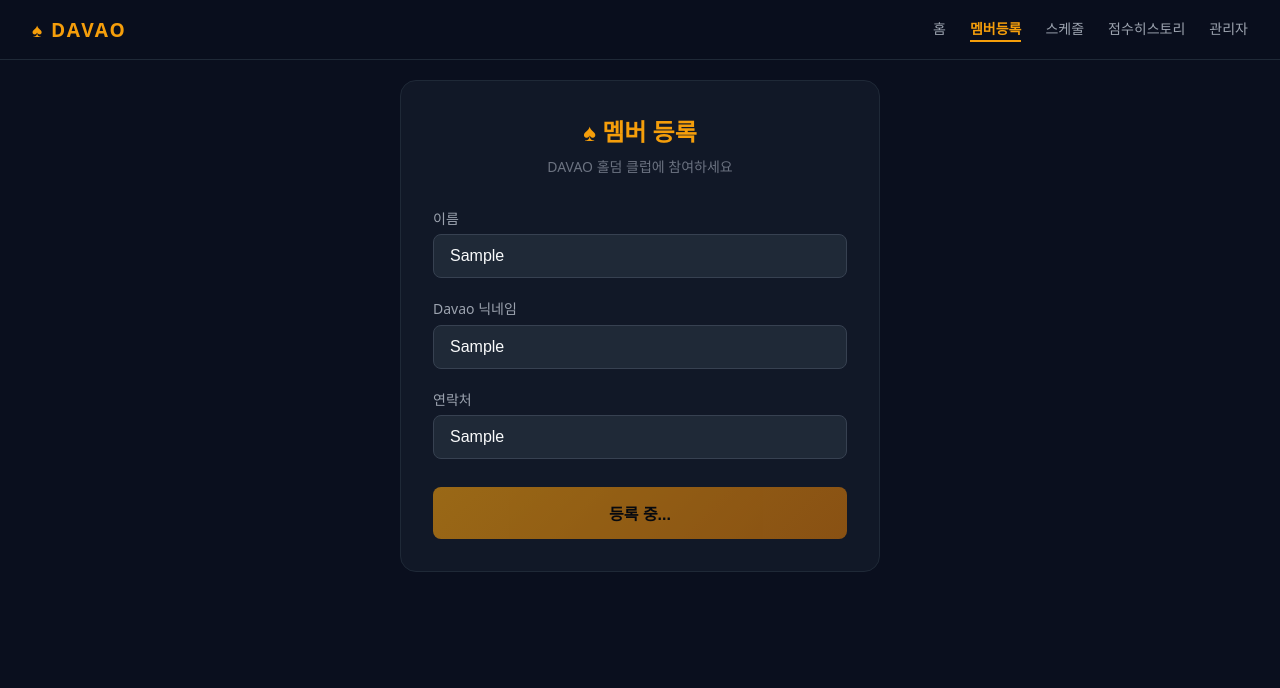
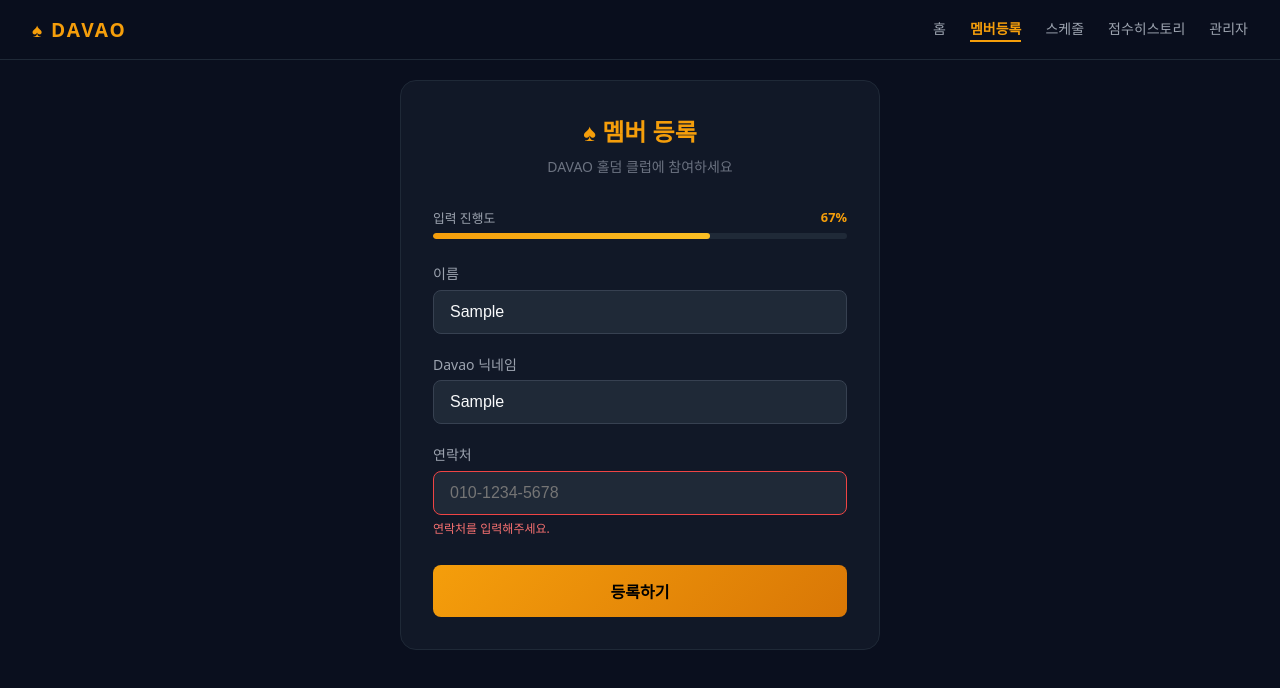
Before and after one commit to jh-desktop/my-site, a React (Vite) app: page /register in a window 1280 px wide. Both pictures are taken after typing "Sample", "Sample", "Sample" into the empty fields and a click on the button "등록하기". Shown: the top 688 px of the page. Built offline with nearby package versions, Linux system fonts and the light colour scheme; no server answers; the database is empty.

Commit message:
feat: validation 및 프로그레스바 추가

```diff
--- a/src/pages/HistoryPage.jsx
+++ b/src/pages/HistoryPage.jsx
@@ -17,13 +17,31 @@ const S = {
   title: { color: '#f59e0b', fontSize: '1.5rem', fontWeight: '700' },
   addBtn: { padding: '0.6rem 1.5rem', background: 'linear-gradient(135deg, #f59e0b, #d97706)', color: '#000', fontWeight: '700', border: 'none', borderRadius: '0.5rem', cursor: 'pointer', fontSize: '0.875rem' },
   card: { background: '#111827', border: '1px solid #1f2937', borderRadius: '0.75rem', padding: '1.25rem', marginBottom: '1rem' },
-  input: { width: '100%', padding: '0.65rem 0.875rem', background: '#1f2937', border: '1px solid #374151', borderRadius: '0.5rem', color: '#f9fafb', fontSize: '0.9rem', outline: 'none', marginBottom: '0.75rem' },
   select: { width: '100%', padding: '0.65rem 0.875rem', background: '#1f2937', border: '1px solid #374151', borderRadius: '0.5rem', color: '#f9fafb', fontSize: '0.9rem', outline: 'none', marginBottom: '0.75rem' },
   row: { display: 'flex', gap: '0.5rem', justifyContent: 'flex-end' },
   cancelBtn: { padding: '0.4rem 0.9rem', background: '#1f2937', color: '#9ca3af', border: '1px solid #374151', borderRadius: '0.4rem', cursor: 'pointer', fontSize: '0.8rem' },
   saveBtn: { padding: '0.4rem 0.9rem', background: '#f59e0b', color: '#000', border: 'none', borderRadius: '0.4rem', cursor: 'pointer', fontSize: '0.8rem', fontWeight: '600' },
   delBtn: { padding: '0.3rem 0.75rem', background: '#7f1d1d', color: '#fca5a5', border: 'none', borderRadius: '0.3rem', cursor: 'pointer', fontSize: '0.75rem' },
   empty: { textAlign: 'center', color: '#6b7280', padding: '3rem' },
+  fieldError: { color: '#f87171', fontSize: '0.75rem', marginTop: '-0.5rem', marginBottom: '0.75rem' },
+}
+
+const input = (hasError) => ({
+  width: '100%', padding: '0.65rem 0.875rem',
+  background: '#1f2937',
+  border: `1px solid ${hasError ? '#ef4444' : '#374151'}`,
+  borderRadius: '0.5rem', color: '#f9fafb', fontSize: '0.9rem', outline: 'none',
+  marginBottom: hasError ? '0.25rem' : '0.75rem',
+})
+
+const validate = (form) => {
+  const errors = {}
+  if (!form.date) errors.date = '날짜를 선택해주세요.'
+  if (!form.buyer.trim()) errors.buyer = '구매자 닉네임을 입력해주세요.'
+  if (!form.seller.trim()) errors.seller = '판매자 닉네임을 입력해주세요.'
+  if (!form.amount.trim()) errors.amount = '금액을 입력해주세요.'
+  else if (!/^\d+$/.test(form.amount.replace(/,/g, ''))) errors.amount = '숫자만 입력해주세요.'
+  return errors
 }
 
 const EMPTY = { type: '구매', date: '', buyer: '', seller: '', amount: '', note: '' }
@@ -32,8 +50,12 @@ export default function HistoryPage() {
   const [history, setHistory] = useState([])
   const [adding, setAdding] = useState(false)
   const [form, setForm] = useState(EMPTY)
+  const [errors, setErrors] = useState({})
 
-  const set = (key) => (e) => setForm(p => ({ ...p, [key]: e.target.value }))
+  const set = (key) => (e) => {
+    setForm(p => ({ ...p, [key]: e.target.value }))
+    if (errors[key]) setErrors(p => ({ ...p, [key]: '' }))
+  }
 
   useEffect(() => {
     const q = query(collection(db, 'scoreHistory'), orderBy('createdAt', 'desc'))
@@ -41,10 +63,18 @@ export default function HistoryPage() {
   }, [])
 
   const handleSave = async () => {
-    if (!form.date || !form.amount) return
+    const errs = validate(form)
+    if (Object.keys(errs).length > 0) { setErrors(errs); return }
     await addDoc(collection(db, 'scoreHistory'), { ...form, createdAt: serverTimestamp() })
     setAdding(false)
     setForm(EMPTY)
+    setErrors({})
+  }
+
+  const handleCancel = () => {
+    setAdding(false)
+    setForm(EMPTY)
+    setErrors({})
   }
 
   const handleDelete = async (id) => {
@@ -65,13 +95,23 @@ export default function HistoryPage() {
               <option value="구매">구매</option>
               <option value="판매">판매</option>
             </select>
-            <input style={S.input} type="date" value={form.date} onChange={set('date')} />
-            <input style={S.input} placeholder="구매자 닉네임" value={form.buyer} onChange={set('buyer')} />
-            <input style={S.input} placeholder="판매자 닉네임" value={form.seller} onChange={set('seller')} />
-            <input style={S.input} placeholder="금액 / 점수" value={form.amount} onChange={set('amount')} />
-            <input style={S.input} placeholder="메모 (선택)" value={form.note} onChange={set('note')} />
+
+            <input style={input(errors.date)} type="date" value={form.date} onChange={set('date')} />
+            {errors.date && <div style={S.fieldError}>{errors.date}</div>}
+
+            <input style={input(errors.buyer)} placeholder="구매자 닉네임" value={form.buyer} onChange={set('buyer')} />
+            {errors.buyer && <div style={S.fieldError}>{errors.buyer}</div>}
+
+            <input style={input(errors.seller)} placeholder="판매자 닉네임" value={form.seller} onChange={set('seller')} />
+            {errors.seller && <div style={S.fieldError}>{errors.seller}</div>}
+
+            <input style={input(errors.amount)} placeholder="금액 (숫자만 입력)" value={form.amount} onChange={set('amount')} />
+            {errors.amount && <div style={S.fieldError}>{errors.amount}</div>}
+
+            <input style={input(false)} placeholder="메모 (선택)" value={form.note} onChange={set('note')} />
+
             <div style={S.row}>
-              <button style={S.cancelBtn} onClick={() => { setAdding(false); setForm(EMPTY) }}>취소</button>
+              <button style={S.cancelBtn} onClick={handleCancel}>취소</button>
               <button style={S.saveBtn} onClick={handleSave}>저장</button>
             </div>
           </div>
--- a/src/pages/RegisterPage.jsx
+++ b/src/pages/RegisterPage.jsx
@@ -8,21 +8,59 @@ const S = {
   title: { color: '#f59e0b', fontSize: '1.5rem', fontWeight: '700', marginBottom: '0.5rem', textAlign: 'center' },
   subtitle: { color: '#6b7280', fontSize: '0.875rem', textAlign: 'center', marginBottom: '2rem' },
   label: { display: 'block', color: '#9ca3af', fontSize: '0.875rem', marginBottom: '0.4rem' },
-  input: { width: '100%', padding: '0.75rem 1rem', background: '#1f2937', border: '1px solid #374151', borderRadius: '0.5rem', color: '#f9fafb', fontSize: '1rem', outline: 'none' },
   group: { marginBottom: '1.25rem' },
   btn: { width: '100%', padding: '0.875rem', background: 'linear-gradient(135deg, #f59e0b, #d97706)', color: '#000', fontWeight: '700', border: 'none', borderRadius: '0.5rem', fontSize: '1rem', cursor: 'pointer', marginTop: '0.5rem' },
-  error: { background: '#7f1d1d', border: '1px solid #ef4444', borderRadius: '0.5rem', padding: '0.75rem', marginBottom: '1rem', color: '#fca5a5', fontSize: '0.875rem' },
+  alertError: { background: '#7f1d1d', border: '1px solid #ef4444', borderRadius: '0.5rem', padding: '0.75rem', marginBottom: '1rem', color: '#fca5a5', fontSize: '0.875rem' },
+  fieldError: { color: '#f87171', fontSize: '0.75rem', marginTop: '0.3rem' },
+}
+
+const input = (hasError) => ({
+  width: '100%', padding: '0.75rem 1rem',
+  background: '#1f2937',
+  border: `1px solid ${hasError ? '#ef4444' : '#374151'}`,
+  borderRadius: '0.5rem', color: '#f9fafb', fontSize: '1rem', outline: 'none',
+})
+
+const formatPhone = (value) => {
+  const digits = value.replace(/\D/g, '').slice(0, 11)
+  if (digits.length <= 3) return digits
+  if (digits.length <= 7) return `${digits.slice(0, 3)}-${digits.slice(3)}`
+  return `${digits.slice(0, 3)}-${digits.slice(3, 7)}-${digits.slice(7)}`
+}
+
+const validate = (form) => {
+  const errors = {}
+  if (!form.name.trim()) errors.name = '이름을 입력해주세요.'
+  else if (form.name.trim().length < 2) errors.name = '이름은 2자 이상이어야 합니다.'
+
+  if (!form.nickname.trim()) errors.nickname = '닉네임을 입력해주세요.'
+  else if (form.nickname.trim().length < 2) errors.nickname = '닉네임은 2자 이상이어야 합니다.'
+
+  const phoneDigits = form.contact.replace(/-/g, '')
+  if (!form.contact) errors.contact = '연락처를 입력해주세요.'
+  else if (!/^01[016789]\d{7,8}$/.test(phoneDigits)) errors.contact = '올바른 전화번호를 입력해주세요. (예: 010-1234-5678)'
+
+  return errors
 }
 
 export default function RegisterPage() {
   const [form, setForm] = useState({ name: '', nickname: '', contact: '' })
+  const [errors, setErrors] = useState({})
   const [status, setStatus] = useState(null)
 
-  const set = (key) => (e) => setForm(p => ({ ...p, [key]: e.target.value }))
+  const set = (key) => (e) => {
+    const value = key === 'contact' ? formatPhone(e.target.value) : e.target.value
+    setForm(p => ({ ...p, [key]: value }))
+    if (errors[key]) setErrors(p => ({ ...p, [key]: '' }))
+  }
+
+  const filled = Object.values(form).filter(v => v.trim() !== '').length
+  const progress = Math.round((filled / 3) * 100)
 
   const handleSubmit = async (e) => {
     e.preventDefault()
-    if (!form.name || !form.nickname || !form.contact) return
+    const errs = validate(form)
+    if (Object.keys(errs).length > 0) { setErrors(errs); return }
     setStatus('loading')
     try {
       const dup = await getDocs(query(collection(db, 'members'), where('contact', '==', form.contact)))
@@ -30,6 +68,7 @@ export default function RegisterPage() {
       await addDoc(collection(db, 'members'), { ...form, registeredAt: serverTimestamp() })
       setStatus('success')
       setForm({ name: '', nickname: '', contact: '' })
+      setErrors({})
     } catch {
       setStatus('error')
     }
@@ -54,21 +93,38 @@ export default function RegisterPage() {
         <h2 style={S.title}>♠ 멤버 등록</h2>
         <p style={S.subtitle}>DAVAO 홀덤 클럽에 참여하세요</p>
 
-        {status === 'duplicate' && <div style={S.error}>이미 등록된 연락처입니다.</div>}
-        {status === 'error' && <div style={S.error}>오류가 발생했습니다. 다시 시도해주세요.</div>}
+        <div style={{ marginBottom: '1.5rem' }}>
+          <div style={{ display: 'flex', justifyContent: 'space-between', marginBottom: '0.4rem' }}>
+            <span style={{ color: '#9ca3af', fontSize: '0.8rem' }}>입력 진행도</span>
+            <span style={{ color: '#f59e0b', fontSize: '0.8rem', fontWeight: '600' }}>{progress}%</span>
+          </div>
+          <div style={{ background: '#1f2937', borderRadius: '999px', height: '6px', overflow: 'hidden' }}>
+            <div style={{
+              height: '100%', borderRadius: '999px', width: `${progress}%`,
+              background: progress === 100 ? 'linear-gradient(90deg, #059669, #34d399)' : 'linear-gradient(90deg, #f59e0b, #fbbf24)',
+              transition: 'width 0.3s ease',
+            }} />
+          </div>
+        </div>
+
+        {status === 'duplicate' && <div style={S.alertError}>이미 등록된 연락처입니다.</div>}
+        {status === 'error' && <div style={S.alertError}>오류가 발생했습니다. 다시 시도해주세요.</div>}
 
         <form onSubmit={handleSubmit}>
           <div style={S.group}>
             <label style={S.label}>이름</label>
-            <input style={S.input} value={form.name} onChange={set('name')} placeholder="실명 입력" />
+            <input style={input(errors.name)} value={form.name} onChange={set('name')} placeholder="실명 입력" />
+            {errors.name && <div style={S.fieldError}>{errors.name}</div>}
           </div>
           <div style={S.group}>
             <label style={S.label}>Davao 닉네임</label>
-            <input style={S.input} value={form.nickname} onChange={set('nickname')} placeholder="게임에서 사용하는 닉네임" />
+            <input style={input(errors.nickname)} value={form.nickname} onChange={set('nickname')} placeholder="게임에서 사용하는 닉네임" />
+            {errors.nickname && <div style={S.fieldError}>{errors.nickname}</div>}
           </div>
           <div style={S.group}>
             <label style={S.label}>연락처</label>
-            <input style={S.input} value={form.contact} onChange={set('contact')} placeholder="010-0000-0000" />
+            <input style={input(errors.contact)} value={form.contact} onChange={set('contact')} placeholder="010-1234-5678" />
+            {errors.contact && <div style={S.fieldError}>{errors.contact}</div>}
           </div>
           <button style={{ ...S.btn, opacity: status === 'loading' ? 0.6 : 1 }} disabled={status === 'loading'}>
             {status === 'loading' ? '등록 중...' : '등록하기'}
```
